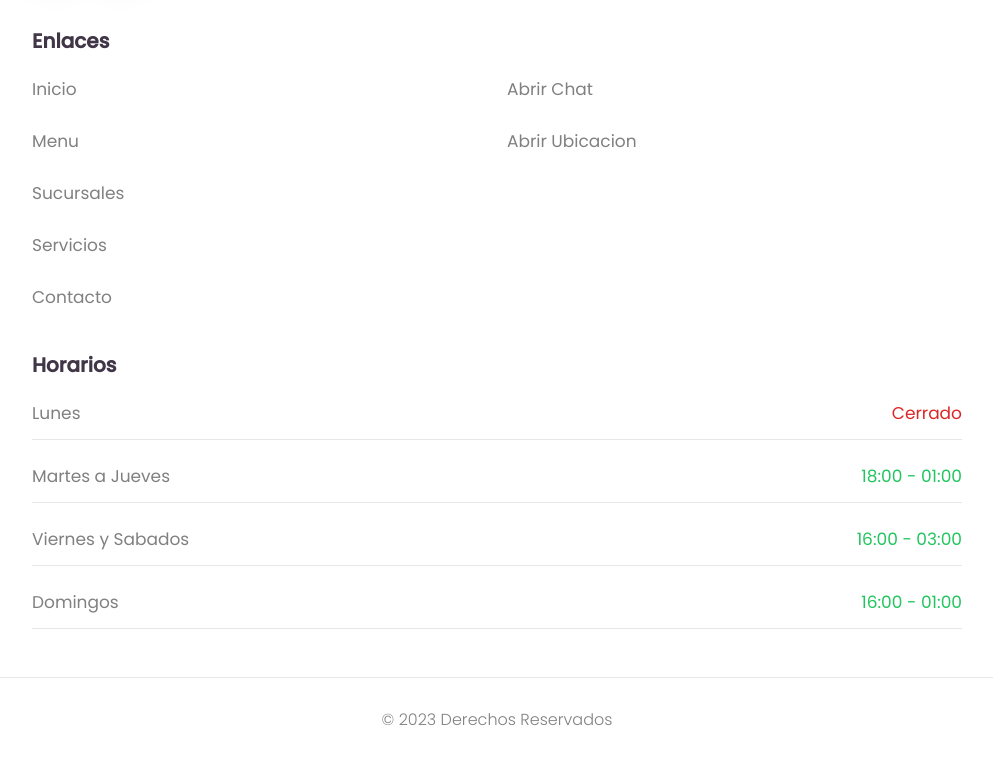
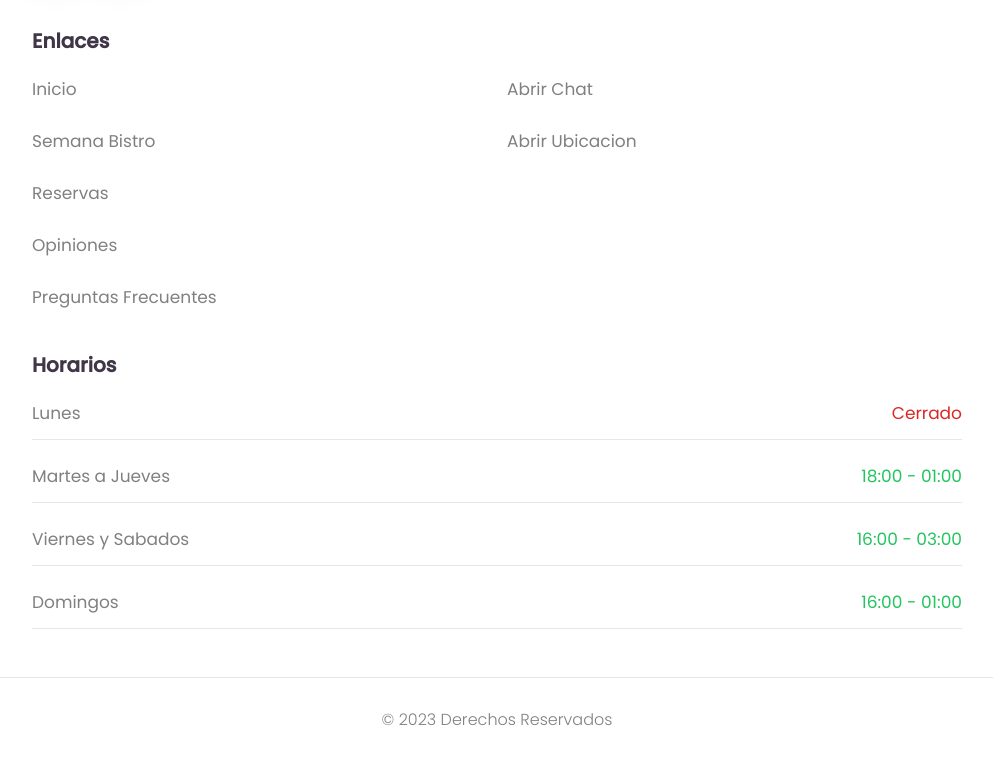
Before and after one commit to Nicoogf/landingpageproject, a website: page index.html in a window 1280 px wide. Shown: the part 9759-10521 px from the top of the page, without its empty margins (143-1136 px from the left). Drawn offline with nearby package versions, Linux system fonts and the light colour scheme.

Commit message:
Fix enlaces

```diff
--- a/index.html
+++ b/index.html
@@ -21,6 +21,10 @@
     <!-- Swipper Css -->
     <link href="https://cdn.jsdelivr.net/npm/swiper@9.4.1/swiper-bundle.min.css"
           rel="stylesheet">
+
+   <style>
+            html { scroll-behavior: smooth;}
+    </style>
 
 </head>
 
@@ -915,16 +919,16 @@
                                 <a href="#" class="hover:text-accent transition-all"> Inicio </a>
                             </li>
                             <li>
-                                <a href="#" class="hover:text-accent transition-all"> Menu </a>
+                                <a href="#semanabistro" class="hover:text-accent transition-all"> Semana Bistro </a>
                             </li>
                             <li>
-                                <a href="#" class="hover:text-accent transition-all"> Sucursales </a>
+                                <a href="#reservas" class="hover:text-accent transition-all"> Reservas </a>
                             </li>
                             <li>
-                                <a href="#" class="hover:text-accent transition-all"> Servicios </a>
+                                <a href="#opiniones" class="hover:text-accent transition-all"> Opiniones </a>
                             </li>
                             <li>
-                                <a href="#" class="hover:text-accent transition-all"> Contacto </a>
+                                <a href="#faq" class="hover:text-accent transition-all"> Preguntas Frecuentes </a>
                             </li>
                         </ul>
 
@@ -955,7 +959,7 @@
                     </div>
                     <div class="flex-1">
                         <div class="flex justify-between items-center border-b pb-[10px]">
-                            <div> Martes a Jueves</div>
+                            <div> Martes a Jueves </div>
                             <div class="text-green-500"> 18:00 - 01:00 </div>
                         </div>
 
```
